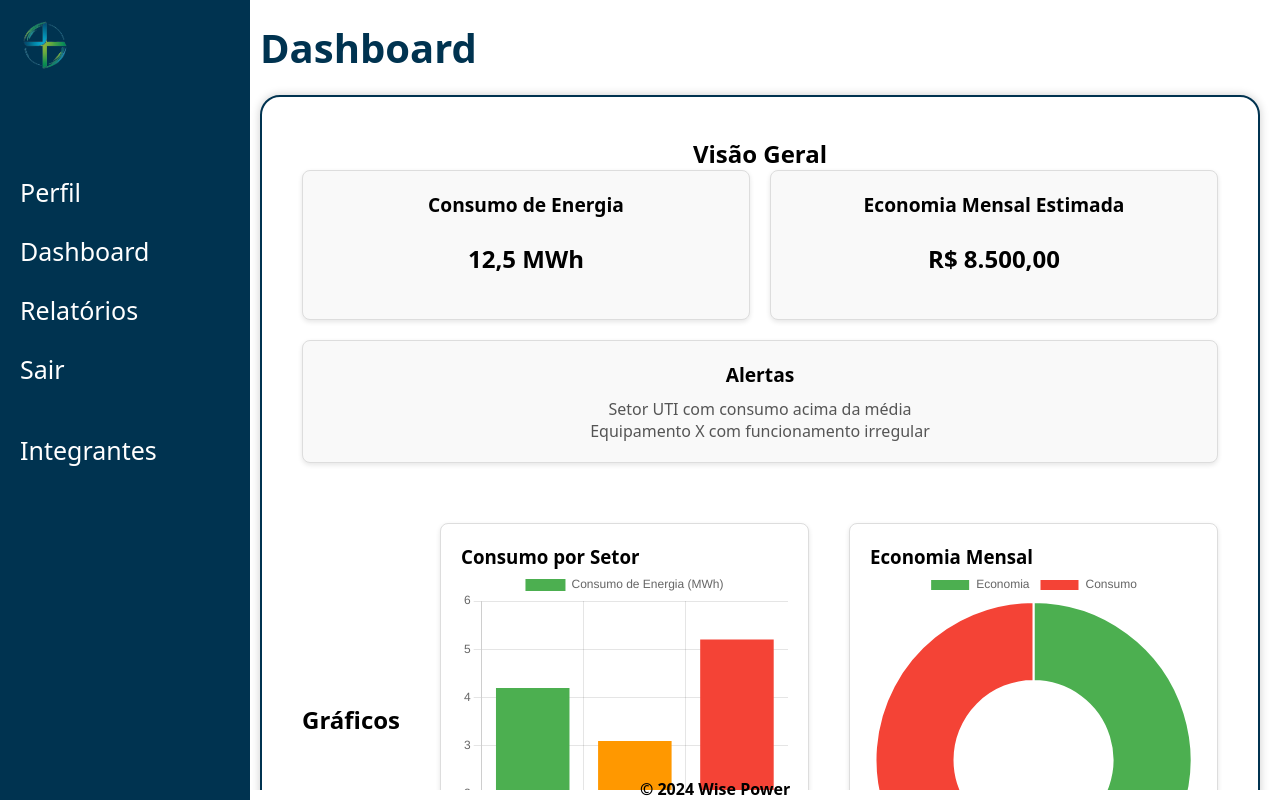
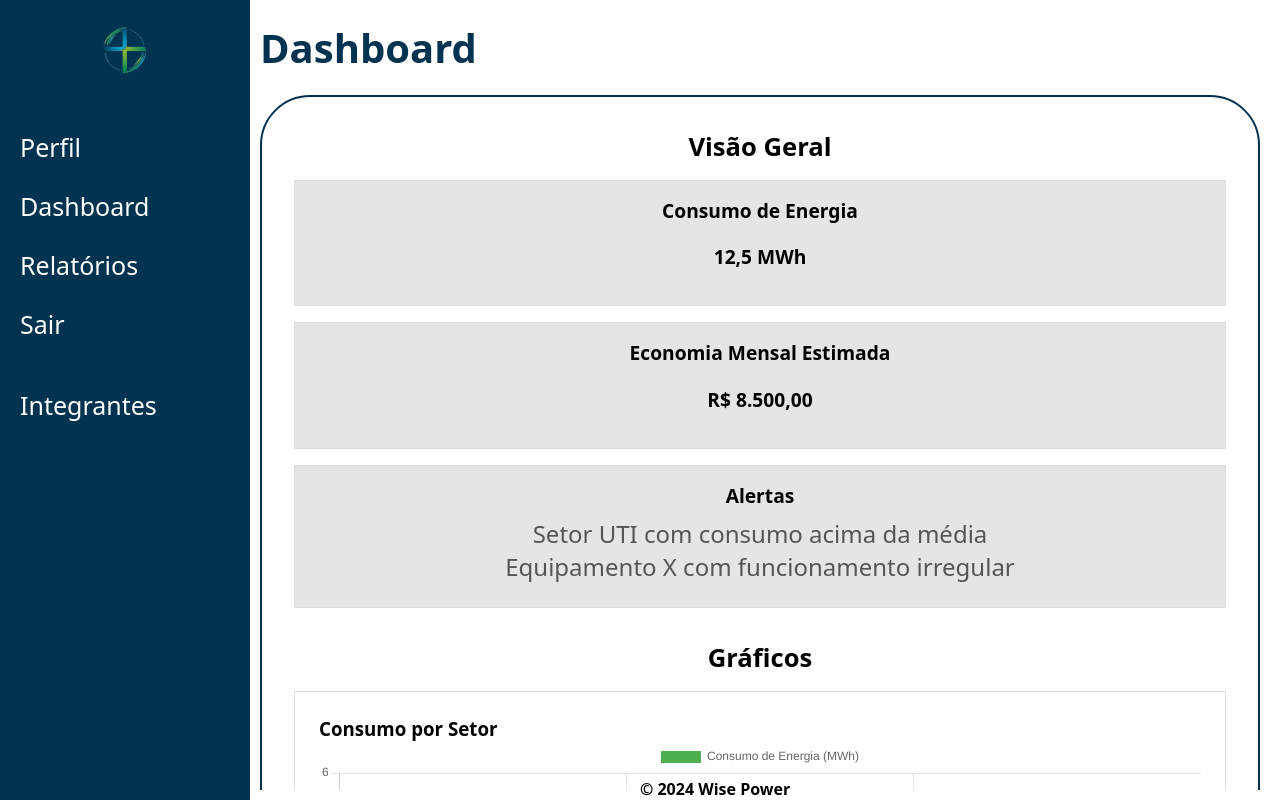
Before and after one commit to ViniciusLeopoldino/gs-fiap, a Next.js app: page /dashboard in a window 1280 px wide. Built offline with nearby package versions, Linux system fonts and the light colour scheme; sample sign-in values are in the browser's storage.

Commit message:
Update report header title, enhance card hover effects, and refine dashboard and shared form styles

```diff
--- a/pages/relatorio.tsx
+++ b/pages/relatorio.tsx
@@ -22,11 +22,10 @@ const Relatorio: React.FC = () => {
 
   return (
     <>
-      <Header title="Relatório" />
+      <Header title="Relatórios" />
       <div className={styles.container}>
         <MenuLateral />
         <main className={styles.content}>
-          <h2>Relatórios</h2>
           <p>Visualize o relatório abaixo ou baixe em formato Excel.</p>
           <div className={styles.tableContainer}>
             <table className={styles.table}>
--- a/src/components/Integrantes/Integrantes.module.css
+++ b/src/components/Integrantes/Integrantes.module.css
@@ -15,6 +15,12 @@
   padding: 10px;
   width: 200px;
   text-align: center;
+}
+
+.integranteCard:hover {
+  background-color: #004c7f;
+  transform: translateY(-8px);
+  box-shadow: 0 8px 12px rgba(0, 0, 0, 0.2);
 }
 
 .integranteImage {
--- a/src/components/MenuLateral/MenuLateral.module.css
+++ b/src/components/MenuLateral/MenuLateral.module.css
@@ -16,10 +16,10 @@
 .logo {
   justify-content: center;
   display: flex;
-  margin-bottom: 5px;
-  height: 100px;
-  width: 100px;
-  display: block;
+  margin-top: 5px;
+  /* height: 100px; */
+  /* width: 100px; */
+  /* display: block; */
 }
 
 .menuLateral.open {
--- a/src/styles/pages/Dashboard.module.css
+++ b/src/styles/pages/Dashboard.module.css
@@ -3,111 +3,105 @@
   flex-direction: column;
   background-color: white;
   border: 2px solid #003350;
-  color: black;
-  padding: 20px;
-  border-radius: 20px;
-  box-shadow: 0 0 10px rgba(0, 0, 0, 0.2);
+  border-radius: 50px;
+  padding: 1rem;
   margin-left: 200px;
   width: calc(100% - 200px);
-  min-height: 50%;
+  min-height: 60vh;
   box-sizing: border-box;
 }
-
-  /* .officeContainer {
-  max-height: 200px;
-  overflow-y: auto;
-  border: 1px solid #ccc;
-  margin: 10px 0;
-  padding: 10px;
-  border-radius: 5px;
-  background-color: #f9f9f9;
-  }
-
-  .officeList {
-  list-style: none;
-  padding: 0;
-  margin: 0;
-  }
-
-  .officeList li {
-  margin: 5px 0;
-  display: flex;
-  align-items: center;
-  } */
 
 @media (max-width: 768px) {
   .container {
     margin-left: 0;
     width: 100%;
-    min-height: auto;
+    padding: 1rem;
   }
 }
-
 
 .dashboardContent {
   display: flex;
   flex-direction: column;
-    gap: 20px;
-    padding: 20px;
+  gap: 2rem;
+  padding: 1rem;
 }
 
-  .overview {
+.overview h2 {
   text-align: center;
+  font-size: clamp(1.5rem, 2vw, 2rem);
+  font-weight: bold;
+  margin-bottom: 1rem;
 }
 
 .cards {
   display: flex;
   flex-wrap: wrap;
-    gap: 20px;
+  gap: 1rem;
 }
 
 .card {
-    flex: 1;
-    min-width: 300px;
-    padding: 20px;
-    background-color: #f9f9f9;
+  flex: 1 1 calc(50% - 1.5rem);
+  min-width: 280px;
+  padding: 1rem;
   border: 1px solid #ddd;
-    border-radius: 8px;
+  background-color: #e5e5e5;
   text-align: center;
-    box-shadow: 0 2px 5px rgba(0, 0, 0, 0.1);
+  cursor: pointer;
+}
+
+.card:hover {
+  transform: translateY(-8px);
+  box-shadow: 0 8px 12px rgba(0, 0, 0, 0.2);
 }
 
 .card h3 {
-    font-size: 1.2rem;
-    margin-bottom: 10px;
+  font-size: clamp(1.2rem, 1.5vw, 1.5rem);
+  color: var(--primary-color);
+  margin-bottom: 0.5rem;
 }
 
 .card p {
-    font-size: 1.5rem;
+  font-size: clamp(1.2rem, 1.5vw, 1.8rem);
   font-weight: bold;
 }
 
 .card ul {
   list-style: none;
   padding: 0;
-    margin: 0;
+  margin: 0.5rem 0;
 }
 
 .card ul li {
-    font-size: 1rem;
+  font-size: clamp(1.5rem, 1vw, 1rem);
   color: #555;
 }
 
-  .charts {
-    display: flex;
-    align-items: center;
-    justify-content: center;
-    gap: 40px;
-    margin-top: 40px;
+.charts h2 {
+  text-align: center;
+  font-size: clamp(1.5rem, 2vw, 2rem);
+  font-weight: bold;
+  margin-bottom: 1rem;
 }
 
 .chartContainer {
-    flex: 1;
-    min-width: 300px;
-    height: 350px; /* Altura ajustada para gráficos */
-    padding: 20px;
-    background-color: #ffffff;
+  flex: 1 1 calc(50% - 1.5rem);
+  min-width: 20px;
+  height: 350px;
+  padding: 1.5rem;
+  background-color: white;
   border: 1px solid #ddd;
-    border-radius: 8px;
-    box-shadow: 0 2px 5px rgba(0, 0, 0, 0.1);
+  cursor: pointer;
+  margin-bottom: 1rem;
 }
+
+.chartContainer:hover {
+  transform: translateY(-8px);
+  box-shadow: 0 8px 12px rgba(0, 0, 0, 0.2);
+}
+
+@media (max-width: 768px) {
+  .card,
+  .chartContainer {
+    flex: 1 1 100%;
+  }
+}
--- a/src/styles/pages/SharedForm.module.css
+++ b/src/styles/pages/SharedForm.module.css
@@ -1,56 +1,31 @@
-/* unitizando para menu perfil e manutencao */
-
 .container {
   display: flex;
   flex-direction: column;
   background-color: white;
-    border: 2px solid #003350;
-    color: black;
-    padding: 0;
-    border-radius: 20px;
-    box-shadow: 0 0 10px rgba(0, 0, 0, 0.2);
+  border: 2px solid #003350; /* Cor principal */
+  color: #333; /* Cor do texto */
+  padding: 1rem;
+  border-radius: 20px; /* Bordas arredondadas */
+  box-shadow: 0 0 10px rgba(0, 0, 0, 0.2); /* Sombra */
   margin-left: 200px;
+  transition: 0.3s ease-in-out; /* Transição suave */
 }
 
 .buttonGroup {
   display: flex;
   justify-content: center;
-    margin-top: 20px;
-  }
-
-  @media (max-width: 768px) {
-    .container {
-      margin-left: 0;
-      min-height: auto;
-    }
-
-    .dataContainer {
-      flex-direction: column;
-    }
-
-    .inputGroup {
-      margin: 10px;
-      width: 100%;
-    }
-
-    .inputField {
-      margin-bottom: 10px;
-      width: 100%;
-    }
-
-    .inputGroup input,
-    .inputGroup select {
-      width: 100%;
-    }
+  margin-top: 1rem;
 }
 
 .dataContainer {
   display: flex;
   width: 100%;
+  gap: 1rem; /* Espaçamento entre os grupos */
 }
 
 .inputGroup {
   margin: 10px;
+  flex: 1;
 }
 
 .inputGroup:last-child {
@@ -59,26 +34,63 @@
 
 .inputGroup input,
 .inputGroup select {
-    padding: 10px;
-    border-radius: 50px;
-    border: 1px solid #6363639d;
+  width: 100%;
+  padding: 0.8rem;
+  border-radius: 50px; /* Bordas arredondadas para inputs */
+  border: 1px solid rgba(99, 99, 99, 0.62); /* Cor da borda */
+  background-color: white; /* Fundo branco */
+  color: #333; /* Cor do texto */
   box-sizing: border-box;
-    color: black;
+  transition: 0.3s ease-in-out;
 }
 
-  .inputGroup input:focus {
-    border-color: #003350;
+.inputGroup input:focus,
+.inputGroup select:focus {
+  border-color: #003350; /* Destaque na cor principal */
+  box-shadow: 0 0 8px rgba(0, 51, 80, 0.5); /* Sombra ao focar */
   outline: none;
 }
 
 .inputField {
   display: block;
   width: 100%;
-    padding: 10px;
-    border-radius: 50px;
-    background-color: #f0f0f0;
-    border: 1px solid #ccc;
+  padding: 0.8rem;
+  border-radius: 50px; /* Bordas arredondadas */
+  background-color: #f0f0f0; /* Fundo claro */
+  border: 1px solid #ccc; /* Cor da borda */
   margin-bottom: 10px;
   box-sizing: border-box;
-    color: #333;
+  color: #333; /* Cor do texto */
+  transition: 0.3s ease-in-out;
 }
+
+.inputField:focus {
+  border-color: #003350; /* Destaque ao focar */
+  box-shadow: 0 0 8px rgba(0, 51, 80, 0.5);
+  outline: none;
+}
+
+@media (max-width: 768px) {
+  .container {
+    margin-left: 0;
+    padding: 1rem;
+  }
+
+  .dataContainer {
+    flex-direction: column;
+  }
+
+  .inputGroup {
+    margin: 10px 0;
+  }
+
+  .inputGroup input,
+  .inputGroup select {
+    width: 100%;
+  }
+
+  .buttonGroup {
+    flex-direction: column;
+    gap: 0.5rem;
+  }
+}
```
Lines whose indentation alone changed are shown as unchanged.
